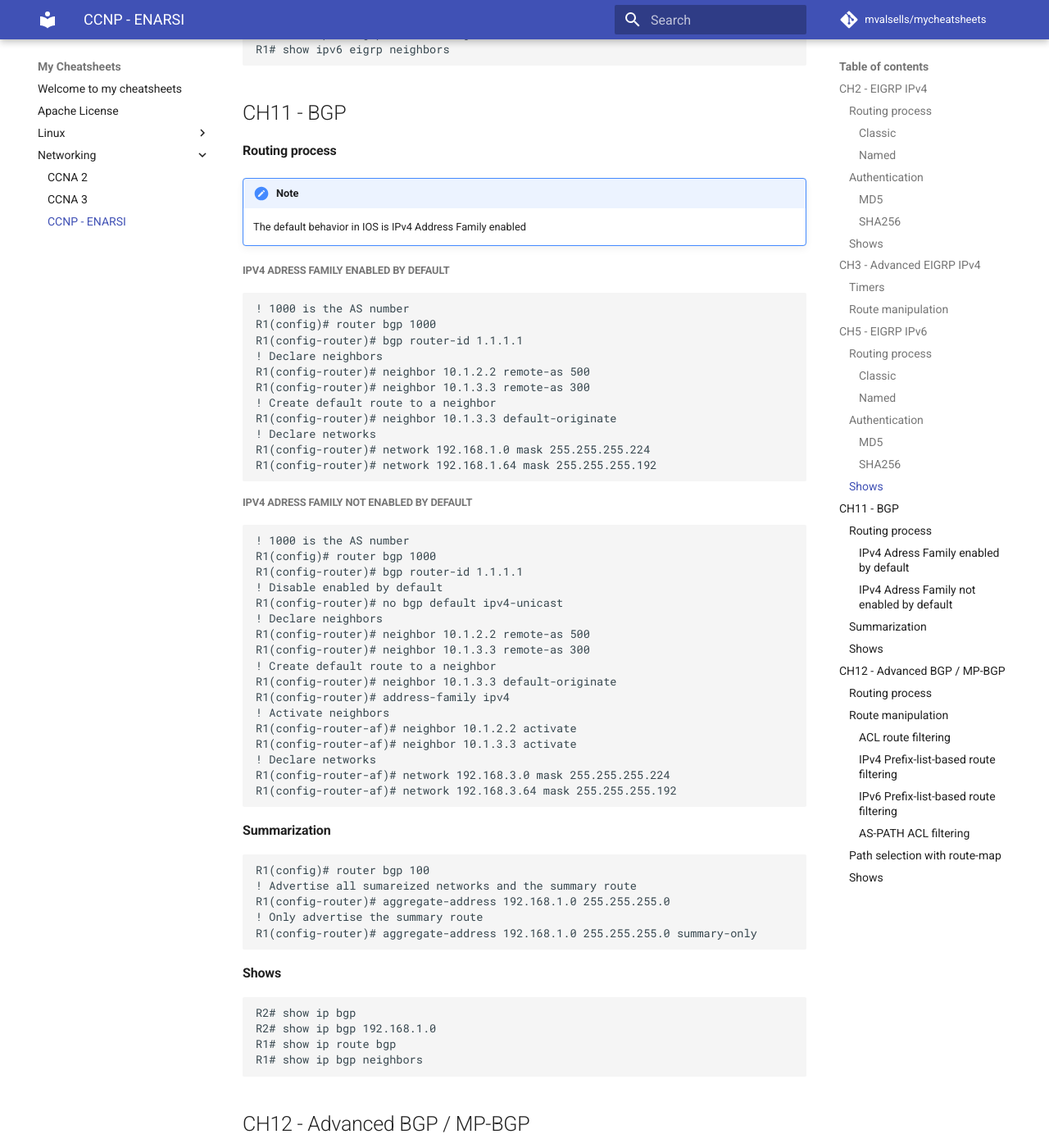
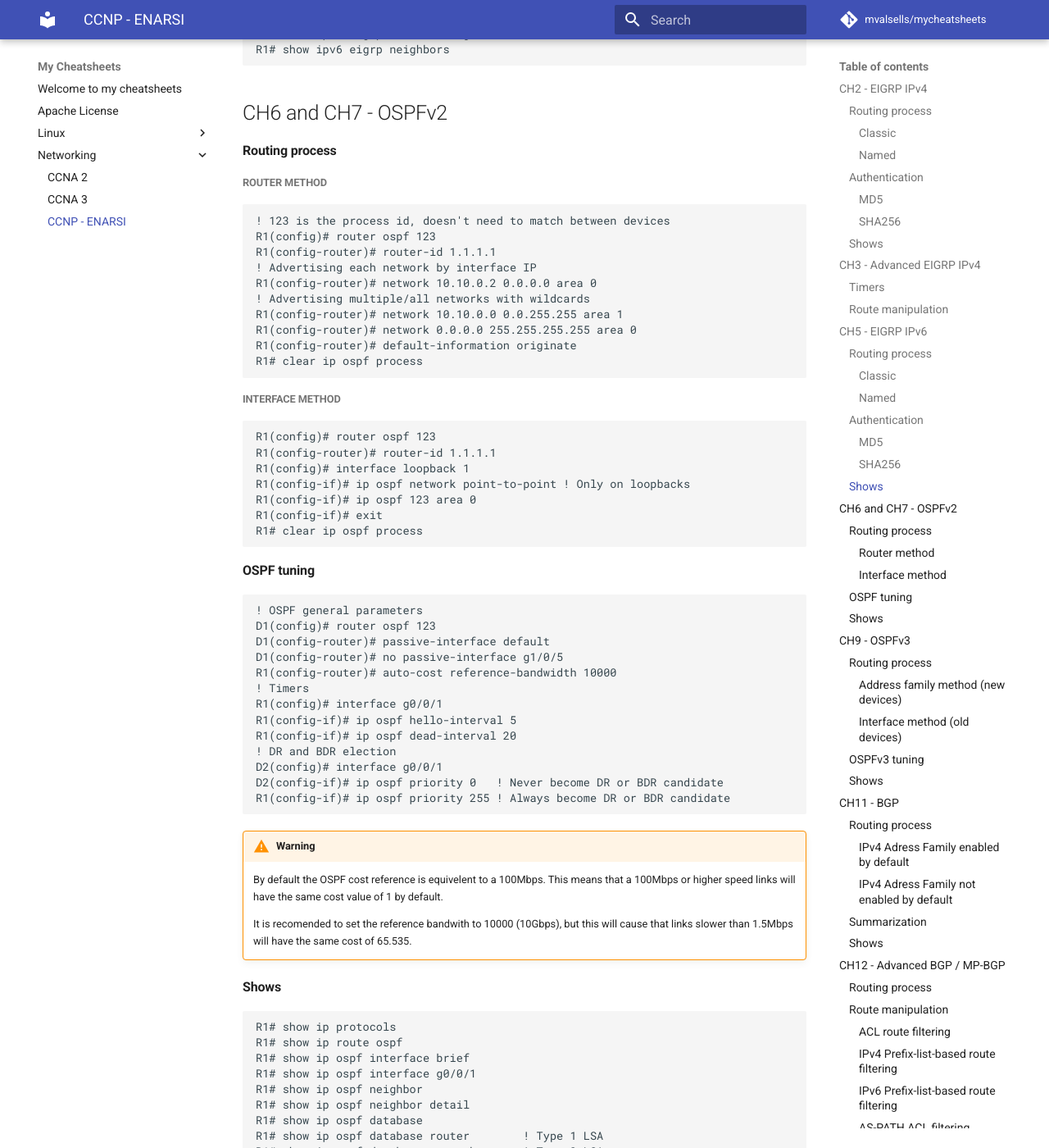
Before and after one commit to mvalsells/mycheatsheets, an MkDocs documentation site: the page built from docs/networking/ccnp-enarsi.md, in a window 1280 px wide and 1400 px high, scrolled down 3791 px. Shown: the whole window at 82% size. Built offline with MkDocs 1.6.1 and Material for MkDocs 9.7.7, drawn with Linux system fonts in a browser that asks for light colours; comment, search, counter and statistics services are not loaded; some of the changed text lies outside the part shown.

Commit message:
feat(ccnp-enarsi): Added OSPF

````diff
--- a/docs/networking/ccnp-enarsi.md
+++ b/docs/networking/ccnp-enarsi.md
@@ -174,6 +174,129 @@ R1# show ipv6 eigrp interfaces
 R1# show ipv6 eigrp interfaces gi0/1 detail
 R1# show ipv6 eigrp neighbors
 ```
+## CH6 and CH7 - OSPFv2
+#### Routing process
+##### Router method
+```
+! 123 is the process id, doesn't need to match between devices
+R1(config)# router ospf 123
+R1(config-router)# router-id 1.1.1.1
+! Advertising each network by interface IP
+R1(config-router)# network 10.10.0.2 0.0.0.0 area 0
+! Advertising multiple/all networks with wildcards
+R1(config-router)# network 10.10.0.0 0.0.255.255 area 1
+R1(config-router)# network 0.0.0.0 255.255.255.255 area 0
+R1(config-router)# default-information originate
+R1# clear ip ospf process
+```
+
+##### Interface method
+```
+R1(config)# router ospf 123
+R1(config-router)# router-id 1.1.1.1
+R1(config)# interface loopback 1
+R1(config-if)# ip ospf network point-to-point ! Only on loopbacks
+R1(config-if)# ip ospf 123 area 0
+R1(config-if)# exit
+R1# clear ip ospf process
+```
+
+#### OSPF tuning
+```
+! OSPF general parameters
+D1(config)# router ospf 123
+D1(config-router)# passive-interface default
+D1(config-router)# no passive-interface g1/0/5
+R1(config-router)# auto-cost reference-bandwidth 10000
+! Timers
+R1(config)# interface g0/0/1
+R1(config-if)# ip ospf hello-interval 5
+R1(config-if)# ip ospf dead-interval 20
+! DR and BDR election
+D2(config)# interface g0/0/1
+D2(config-if)# ip ospf priority 0   ! Never become DR or BDR candidate
+R1(config-if)# ip ospf priority 255 ! Always become DR or BDR candidate
+```
+!!! warning
+    By default the OSPF cost reference is equivelent to a 100Mbps. This means that a 100Mbps or higher speed links will have the same cost value of 1 by default.
+
+    It is recomended to set the reference bandwith to 10000 (10Gbps), but this will cause that links slower than 1.5Mbps will have the same cost of 65.535.
+
+
+#### Shows
+```
+R1# show ip protocols
+R1# show ip route ospf
+R1# show ip ospf interface brief
+R1# show ip ospf interface g0/0/1
+R1# show ip ospf neighbor
+R1# show ip ospf neighbor detail
+R1# show ip ospf database
+R1# show ip ospf database router        ! Type 1 LSA
+R1# show ip ospf database network       ! Type 2 LSA
+R1# show ip ospf database summary       ! Type 3 LSA
+R1# show ip ospf database asbr-summary  ! Type 4 LSA
+R1# show ip ospf database external      ! Type 5 LSA
+```
+
+## CH9 - OSPFv3
+#### Routing process
+
+##### Address family method (new devices)
+```
+! 123 is the process id, doesn't need to match between devices
+R1(config)# ipv6 router ospf 123
+R1(config-router)# router-id 1.1.1.1            ! For all AF
+R1(config-router)# address-family ipv4 unicast
+R1(config-router-af)# router-id 1.1.1.1         ! For a specific AF
+R1(config-router-af)# default-information originate
+R1(config-router)# address-family ipv6 unicast
+R1(config-router-af)# router-id 1.1.1.1         ! For a specfic AF
+R1(config-router-af)# default-information originate
+R1(config)# interface g0/0/0
+R1(config-if)# ospfv3 123 ipv4 area 0
+R1(config-if)# ospfv3 123 ipv6 area 0
+```
+
+##### Interface method (old devices)
+```
+! 123 is the process id, doesn't need to match between devices
+R1(config)# ipv6 router ospf 123
+R1(config-rtr)# router-id 1.1.1.1
+R1(config)# interface g0/0/0
+R1(config-if)# ipv6 ospf 123 area 1
+```
+#### OSPFv3 tuning
+```
+! Passive interface - old
+D1(config)# ipv6 router ospf 123
+D1(config-rtr)# passive-interface g1/0/23
+! Passive interface - new
+D2(config)# router ospfv3 123
+D2(config-router)# passive-interface g1/0/23    ! For all AF
+D2(config-router)# address-family ipv4 unicast
+D2(config-router-af)# passive-interface g1/0/23 ! For a specific AF
+
+! Summarization
+R1(config)# router ospfv3 123
+R1(config-router)# address-family ipv6 unicast
+R1(config-router-af)# area 1 range 2001:db8:acad:1000::/52
+
+! Change network type
+R1(config)# interface g0/0/1
+R1(config-if)# ospfv3 network point-to-point
+```
+
+#### Shows
+```
+D1# show ipv6 ospfv3
+D1# show ipv6 protocols
+D1# show ipv6 route ospf
+D1# show ipv6 ospf neighbor ! Old
+R1# show ospfv3 neighbor    ! New
+R1# show ospfv3 database
+R2# show ospfv3 interface brief
+```
 
 ## CH11 - BGP
 #### Routing process
@@ -237,6 +360,7 @@ R1(config)# router bgp 1000
 R1(config-router)# bgp router-id 1.1.1.1
 ! Disable enabled by default
 R1(config-router)# no bgp default ipv4-unicast
+
 ! Declare neighbors
 R1(config-router)# neighbor 10.1.2.2 remote-as 500
 R1(config-router)# neighbor 2001:db8:acad:1012::2 remote-as 500
````
